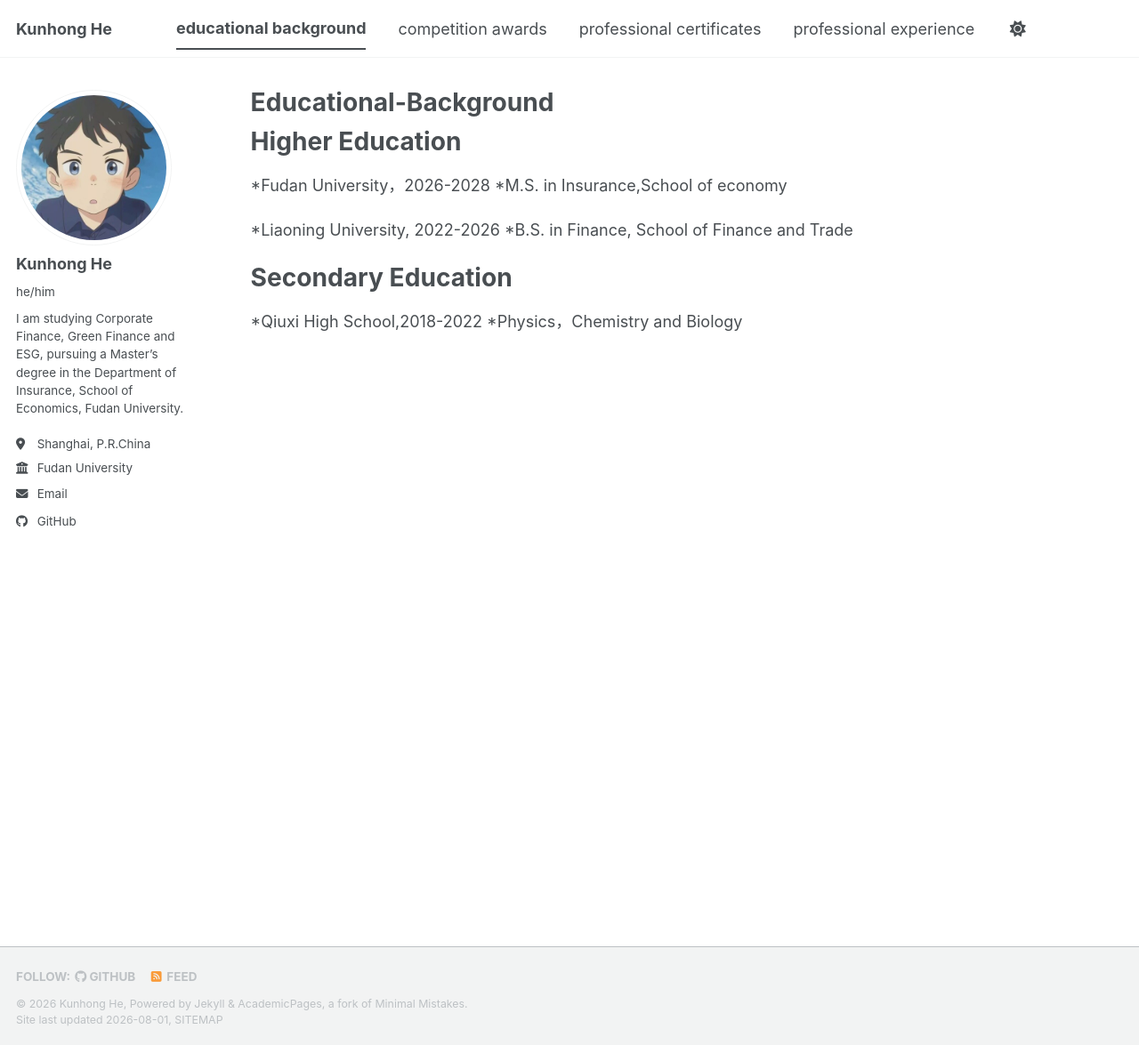
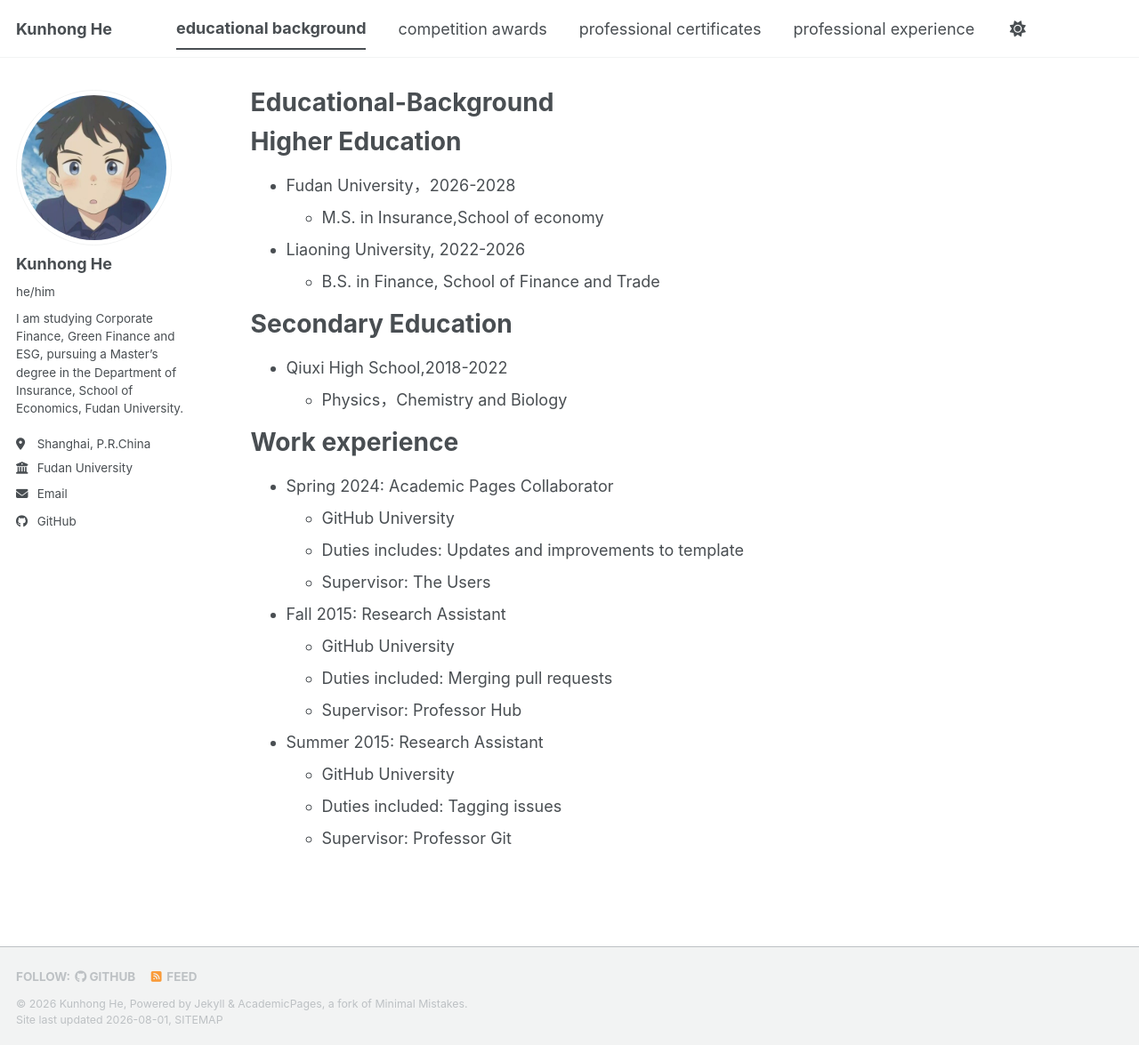
Before and after one commit to Alfred-meijiu/Alfred-meijiu.github.io, a Jekyll site: the page built from _pages/educational-background.md, in a window 1280 px wide and 1175 px high. Shown: the whole window at 89% size. Built offline with Jekyll 4.4.1, drawn with Linux system fonts in a browser that asks for light colours; a style sheet for code colours, icons or effects is not loaded.

Commit message:
Update educational-background.md

```diff
--- a/_pages/educational-background.md
+++ b/_pages/educational-background.md
@@ -12,14 +12,32 @@ redirect_from:
 
 Higher Education
 ======
-*Fudan University，2026-2028
-  *M.S. in Insurance,School of economy
+* Fudan University，2026-2028
+  * M.S. in Insurance,School of economy
 
-*Liaoning University, 2022-2026
-  *B.S. in Finance, School of Finance and Trade
+* Liaoning University, 2022-2026
+  * B.S. in Finance, School of Finance and Trade
 
 Secondary Education
 ======
 
-*Qiuxi High School,2018-2022
-  *Physics，Chemistry and Biology
+* Qiuxi High School,2018-2022
+  * Physics，Chemistry and Biology
+
+
+Work experience
+======
+* Spring 2024: Academic Pages Collaborator
+  * GitHub University
+  * Duties includes: Updates and improvements to template
+  * Supervisor: The Users
+
+* Fall 2015: Research Assistant
+  * GitHub University
+  * Duties included: Merging pull requests
+  * Supervisor: Professor Hub
+
+* Summer 2015: Research Assistant
+  * GitHub University
+  * Duties included: Tagging issues
+  * Supervisor: Professor Git
```
